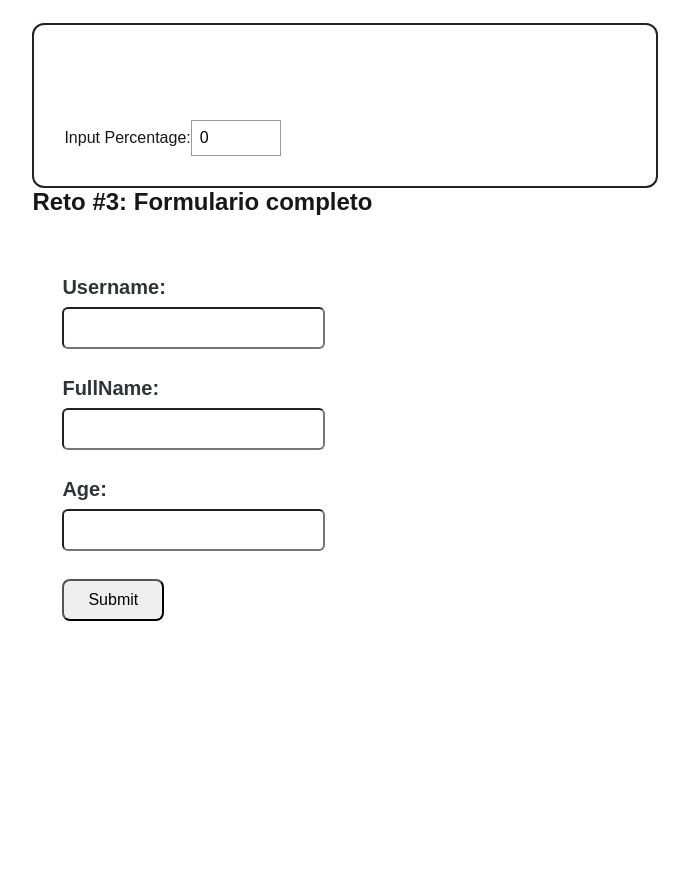
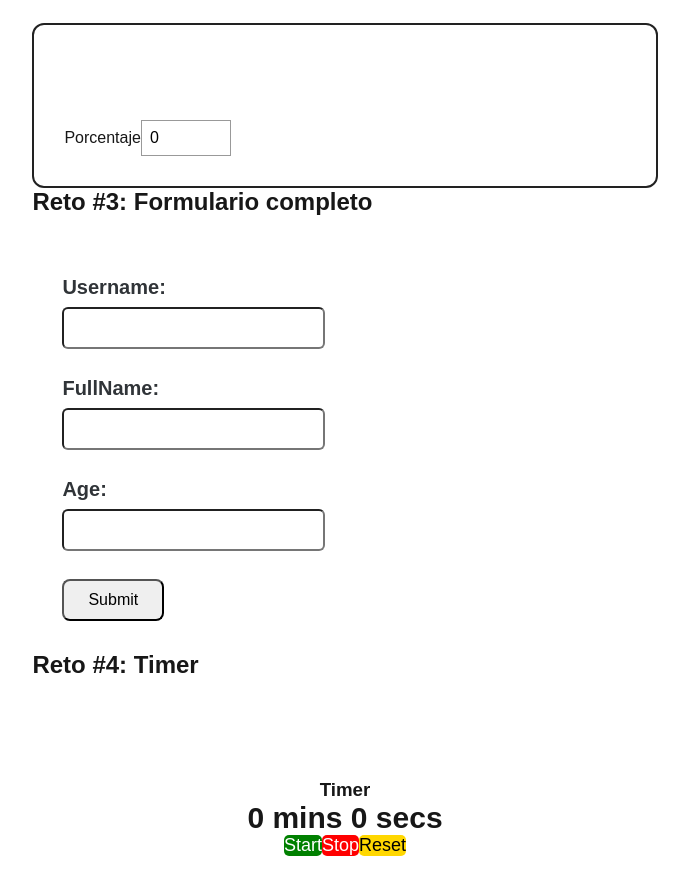
Before and after one commit to isavol6/HackatonWeb, a Next.js app in the folder isabolsami-next/: page / in a window 1280 px wide. Shown: the part 240-1134 px from the top of the page, without its empty margins (295-984 px from the left). Before the commit the page ends 951 px from the top, so only its background shows below. Built offline with nearby package versions, Linux system fonts and the light colour scheme.

Commit message:
pop el 4

```diff
--- a/isabolsami-next/src/app/page.tsx
+++ b/isabolsami-next/src/app/page.tsx
@@ -1,6 +1,7 @@
 import ProgressBar from "@/components/ProgressBar";
 import Navbar from "../components/Navbar";
 import Formulario from "@/components/Formulario";
+import Timer from "@/components/Timer";
 export default function Home() {
   return (
     <main
@@ -21,6 +22,9 @@ export default function Home() {
 
       <h2>Reto #3: Formulario completo</h2>
       <Formulario />
+
+      <h2>Reto #4: Timer</h2>
+      <Timer />
       </main>
   );
 }
--- a/isabolsami-next/src/components/Formulario.tsx
+++ b/isabolsami-next/src/components/Formulario.tsx
@@ -138,8 +138,8 @@ export default function Formulario() {
             <h2>Datos enviados</h2>
 
             <ul>
-              <li>UserName: {datosEnviados.username}</li>
-              <li>FullName: {datosEnviados.fullName}</li>
+              <li>User{datosEnviados.username}</li>
+              <li>Name: {datosEnviados.fullName}</li>
               <li>Age: {datosEnviados.age}</li>
             </ul>
           </>
--- a/isabolsami-next/src/components/ProgressBar.tsx
+++ b/isabolsami-next/src/components/ProgressBar.tsx
@@ -34,7 +34,7 @@ export default function ProgressBar() {
       </div>
 
       <div className={styles.inputContainer}>
-        <label htmlFor="porcentaje">Input Percentage:</label>
+        <label htmlFor="porcentaje">Porcentaje</label>
 
         <input
           id="porcentaje"
--- /dev/null
+++ b/isabolsami-next/src/components/Timer.module.css
@@ -0,0 +1,41 @@
+.contenedor {
+    margin-top: 70px;
+    padding: 30px;
+    text-align: center;
+  }
+
+  .contenedor h1 {
+    font-size: 45px;
+  }
+
+  .tiempo {
+    font-size: 30px;
+    font-weight: bold;
+  }
+
+  .botones {
+    display: flex;
+    justify-content: center;
+  }
+
+  .botones button {
+    font-size: 18px;
+    border: none;
+    cursor: pointer;
+    border-radius: 5px;
+  }
+
+  .iniciar {
+    background-color: green;
+    color: white;
+  }
+
+  .detener {
+    background-color: red;
+    color: white;
+  }
+
+  .reiniciar {
+    background-color: gold;
+    color: black;
+  }
--- /dev/null
+++ b/isabolsami-next/src/components/Timer.tsx
@@ -0,0 +1,68 @@
+"use client";
+
+import { useEffect, useState } from "react";
+import styles from "./Timer.module.css";
+
+export default function Timer() {
+  const [segundos, setSegundos] = useState(0);
+  const [activo, setActivo] = useState(false);
+
+  useEffect(() => {
+    if (!activo) return;
+
+    // aumentar segundos
+    const intervalo = window.setInterval(() => {
+        setSegundos((prev) => prev + 1);
+    }, 1000);
+
+    return () => {
+      window.clearInterval(intervalo);
+    };
+  }, [activo]);
+
+  const iniciar = () => {setActivo(true)};
+
+  const detener = () => {setActivo(false)};
+
+  const reiniciar = () => {setActivo(false); setSegundos(0);};
+
+  const minutos = Math.floor(segundos / 60);
+  const segundosRestantes = segundos % 60;
+
+  return (
+    <section className={styles.contenedor}>
+      <h3>Timer</h3>
+      <div className={styles.tiempo}>
+        {minutos} mins {segundosRestantes} secs
+      </div>
+
+      <div className={styles.botones}>
+        <button
+          type="button"
+          className={styles.iniciar}
+          onClick={iniciar}
+          disabled={activo}
+        >
+          Start
+        </button>
+
+        <button
+          type="button"
+          className={styles.detener}
+          onClick={detener}
+          disabled={!activo}
+        >
+          Stop
+        </button>
+
+        <button
+          type="button"
+          className={styles.reiniciar}
+          onClick={reiniciar}
+        >
+          Reset
+        </button>
+      </div>
+    </section>
+  );
+}
```
